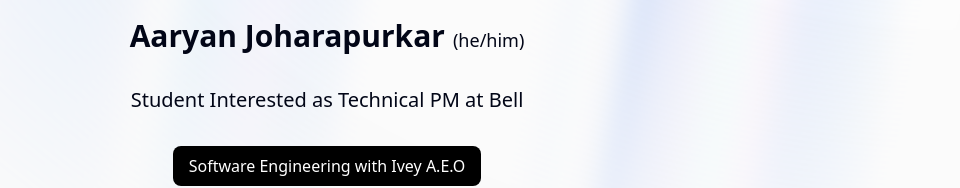
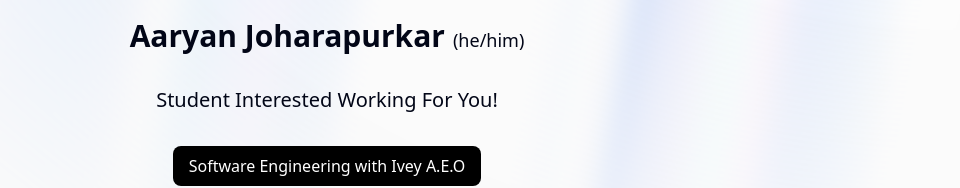
Before and after one commit to aCupOfCoff33/ResumeContact, a React (Vite) app: page / in a window 1280 px wide. Shown: the part 303-491 px from the top of the page, without its empty margins (313-1273 px from the left). Built offline with nearby package versions, Linux system fonts and the light colour scheme.

Commit message:
Update Background.tsx

```diff
--- a/src/assets/Background.tsx
+++ b/src/assets/Background.tsx
@@ -34,7 +34,7 @@
         </div>
 
         <div className="font-extralight text-sm md:text-xl dark:text-neutral-200 py-4">
-          Student Interested as Technical PM at Bell
+          Student Interested Working For You!
         </div>
         <div className="bg-black dark:bg-gray-300 rounded-lg w-fit text-white dark:text-black px-4 py-2 text-sm md:text-base">
           Software Engineering with Ivey A.E.O
```
